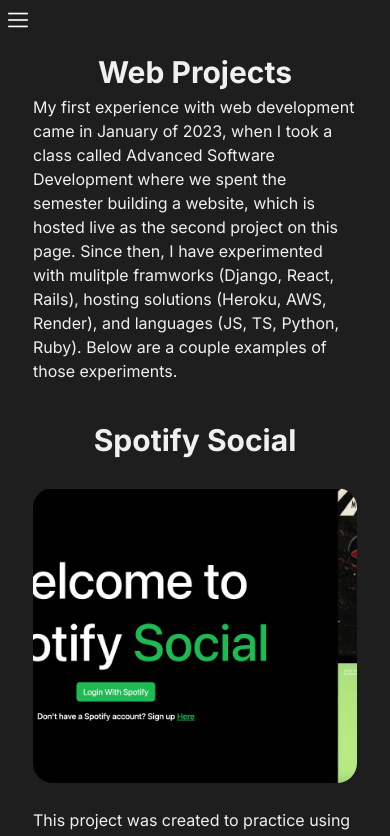
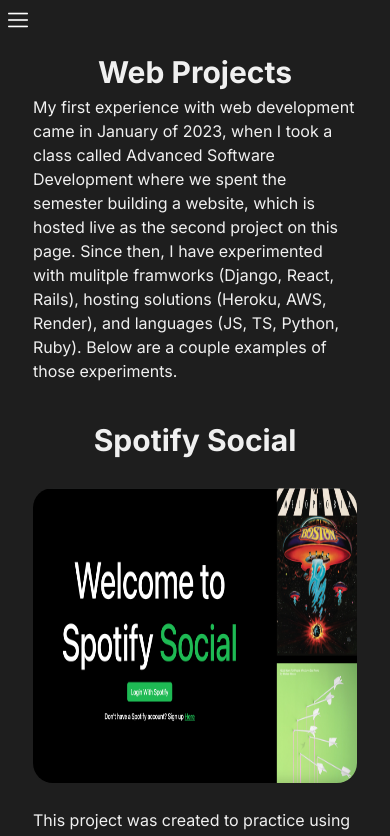
Before and after one commit to jamesdaniel3/portfolio, a React (Vite) app in the folder portfolio_client/: page /web in a window 390 px wide. Shown: the top 836 px of the page. Built offline with nearby package versions, Linux system fonts and the light colour scheme.

Commit message:
improved image styling

```diff
--- a/portfolio_client/src/styles/projects.css
+++ b/portfolio_client/src/styles/projects.css
@@ -51,6 +51,12 @@
   text-decoration: underline;
 }
 
+@media (max-width: 1200px) {
+  .project .project-image {
+    object-fit: fill;
+  }
+}
+
 @media (max-width: 800px) {
   .project {
     margin: 0 auto;
```
